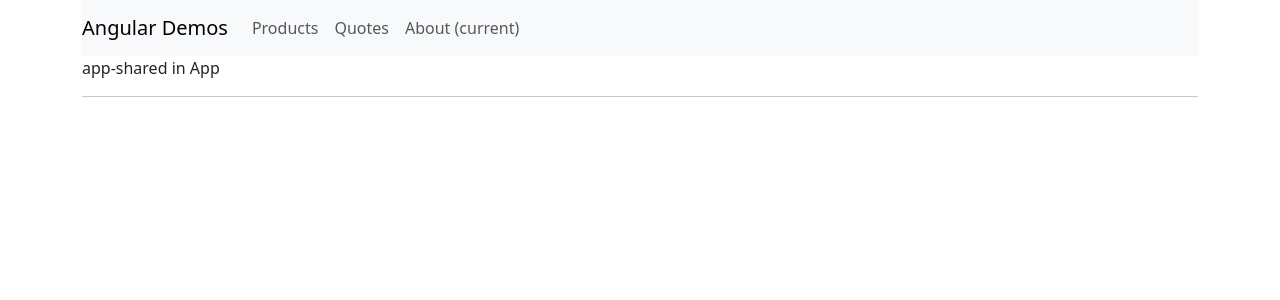
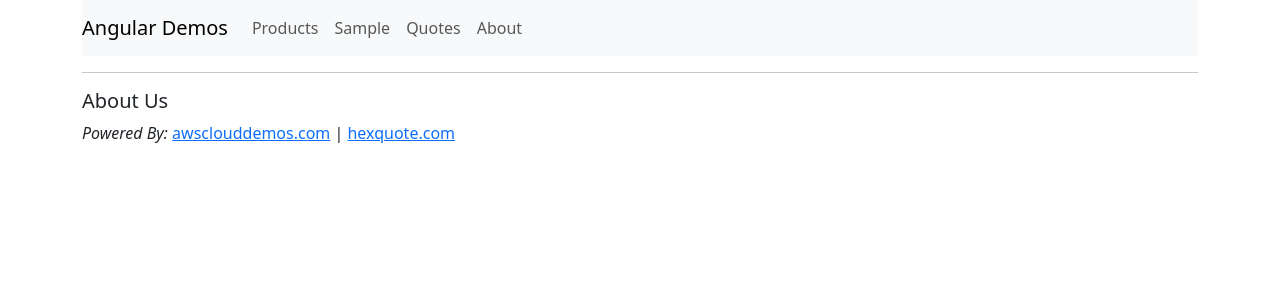
Before and after one commit to jawadhasan/angular-demos, an Angular app: page /about in a window 1280 px wide. Before the commit this address led to /. Shown: the top 300 px of the page. Built offline with nearby package versions, Linux system fonts and the light colour scheme.

Commit message:
components rearrangement and routing adustments

```diff
--- a/src/app/app.component.html
+++ b/src/app/app.component.html
@@ -12,11 +12,15 @@
       </li>
 
       <li class="nav-item">
+        <a class="nav-link" routerLink="/sample">Sample</a>
+      </li>
+
+      <li class="nav-item">
         <a class="nav-link" routerLink="/quotes">Quotes</a>
       </li>
 
       <li class="nav-item active">
-        <a class="nav-link" href="#">About <span class="sr-only">(current)</span></a>
+        <a class="nav-link" href="/about">About <span class="sr-only"></span></a>
       </li>
 
       <!-- <li class="nav-item">
@@ -30,7 +34,5 @@
   </div>
 </nav>
 
-<app-shared name="app-shared in App"></app-shared>
-
 <hr />
 <router-outlet></router-outlet>
--- /dev/null
+++ b/src/app/components/about/about.component.ts
@@ -0,0 +1,28 @@
+import { Component } from '@angular/core';
+
+@Component({
+  selector: 'app-about',
+  template: `
+    <div>
+      <h5>About Us</h5>
+      <div className="col col-md-12 mb-3">
+        <i>Powered By: </i>
+        <a
+          className="text-primary"
+          href="https://awsclouddemos.com/"
+          target="_blank"
+          >awsclouddemos.com</a
+        >
+        |
+        <a
+          className="text-primary"
+          href="https://hexquote.com/"
+          target="_blank"
+        >
+          hexquote.com</a
+        >
+      </div>
+    </div>
+  `,
+})
+export class AboutComponent {}
--- /dev/null
+++ b/src/app/components/home/home.component.html
@@ -0,0 +1 @@
+<p>Angular Sample Application!</p>
--- /dev/null
+++ b/src/app/components/home/home.component.ts
@@ -0,0 +1,15 @@
+import { Component, OnInit } from '@angular/core';
+
+@Component({
+  selector: 'app-home',
+  templateUrl: './home.component.html',
+  styleUrls: ['./home.component.css']
+})
+export class HomeComponent implements OnInit {
+
+  constructor() { }
+
+  ngOnInit(): void {
+  }
+
+}
--- a/src/app/products/products.component.html
+++ b/src/app/products/products.component.html
@@ -1 +1 @@
-<h6>Products!</h6>
+<h6>Products Works!</h6>
```
Also changed, not shown: src/app/app-routing.module.ts (+9 -6 lines), src/app/app.module.ts (+7 -1 lines), src/app/components/home/home.component.css (added).
